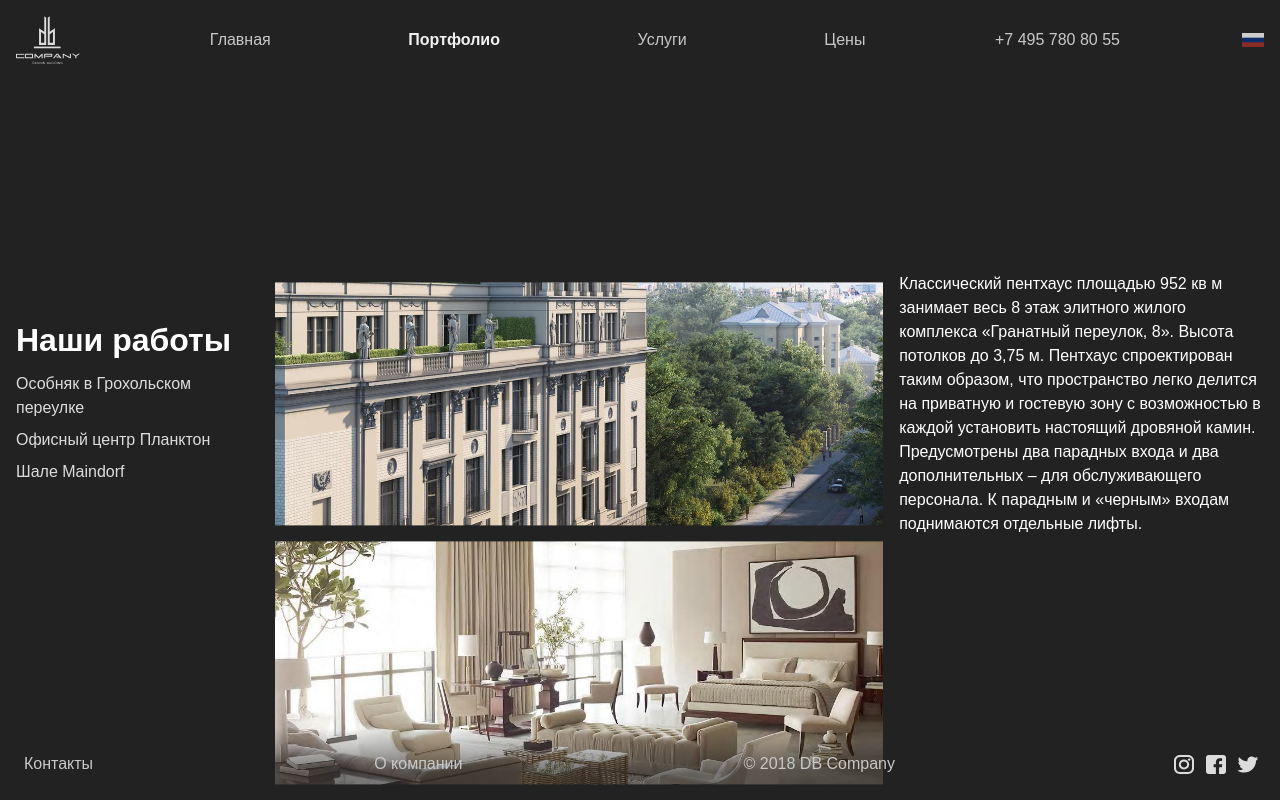
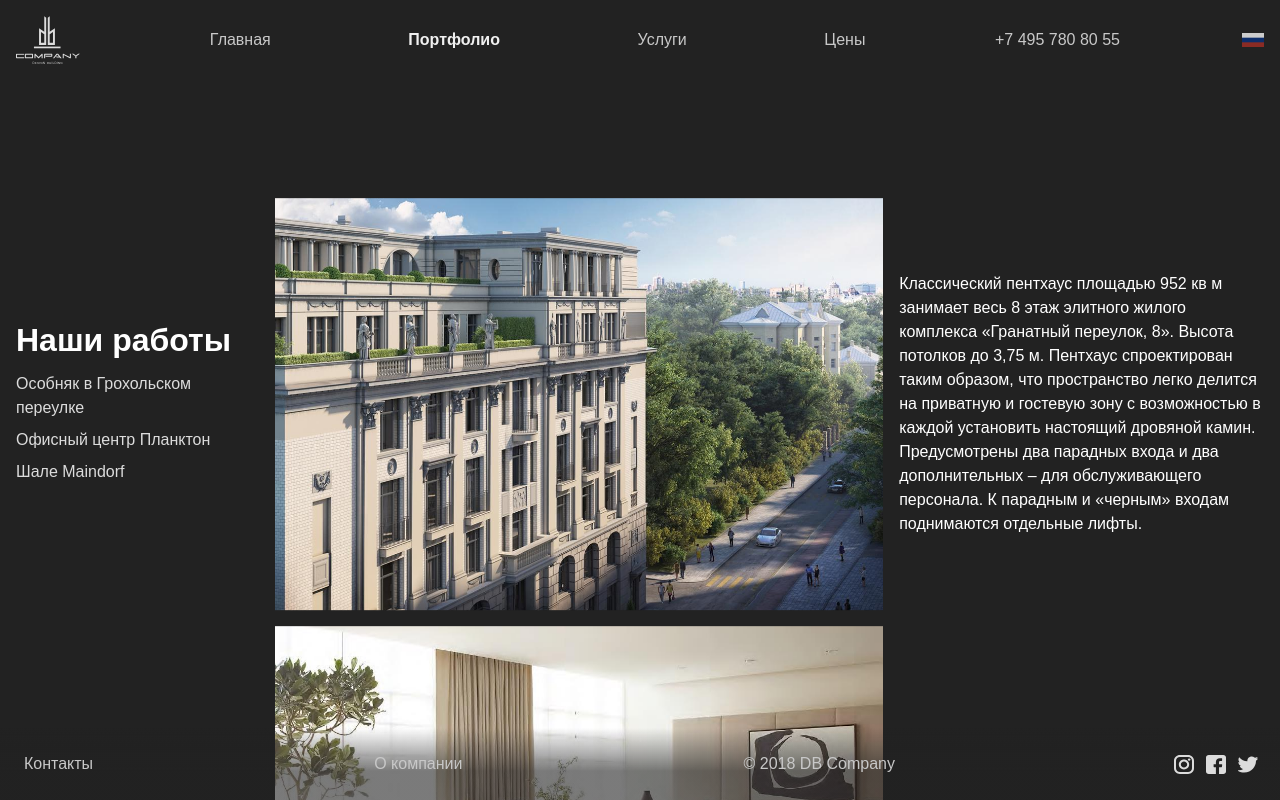
Before and after one commit to flipmotion/db, a React (Create React App) app: page /portfolio in a window 1280 px wide. Built offline with nearby package versions, Linux system fonts and the light colour scheme.

Commit message:
Experiment

```diff
--- a/src/components/PortfolioPage/CameraRoll.js
+++ b/src/components/PortfolioPage/CameraRoll.js
@@ -2,6 +2,7 @@ import React from 'react';
 import { Link } from 'react-router-dom';
 import styled from 'styled-components';
 
+// The Roll component is intentionally supposed to be overflowed
 const Roll = styled.div`
   flex-direction: column;
   /* margin-top: 100%; */
@@ -19,9 +20,9 @@ const Image = styled.img`
 `;
 
 const CameraRoll = ({ current, animationStage, images }) => {
-  const itemHeight = 40;
+  const itemHeight = 66;
   const offsetToCenter = (100 - itemHeight) / 2;
-  const animationOffset = animationStage === 'entered' ? 0 : 200;
+  const animationOffset = animationStage === 'entered' ? 0 : 100;
   const offset = offsetToCenter - itemHeight * current + animationOffset;
 
   return (
```
